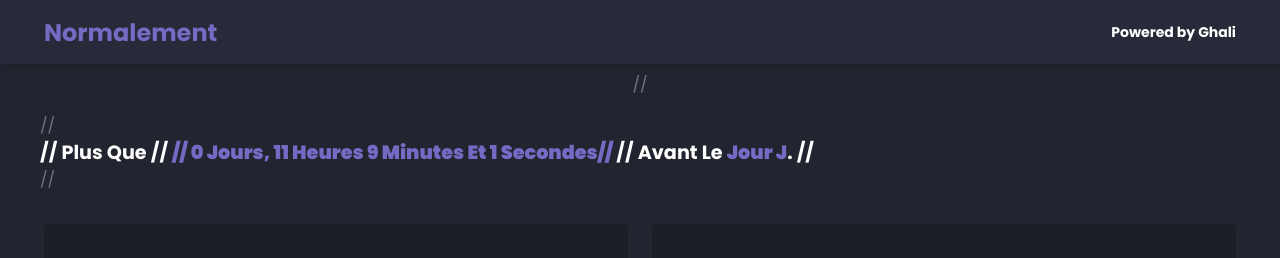
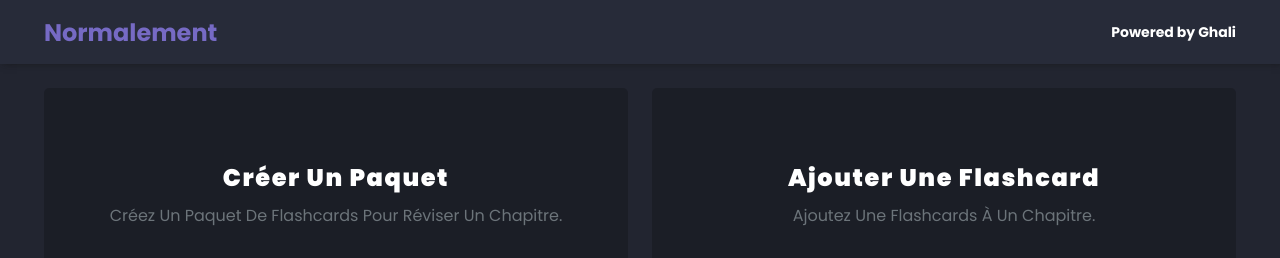
Before and after one commit to Expensiveee/svt, a Next.js app: page / in a window 1280 px wide. Shown: the top 258 px of the page. Built offline with nearby package versions, Linux system fonts and the light colour scheme; no server answers.

Commit message:
Update index.js

```diff
--- a/src/pages/index.js
+++ b/src/pages/index.js
@@ -44,15 +44,6 @@ const Home = ({ data }) => {
 
   return (
     <S.Container>
-//       <S.Title>
-//         <h1>
-//           Plus que{" "}
-//           <span>
-//             <Count />
-//           </span>{" "}
-//           avant le <span>Jour J</span>.
-//         </h1>
-//       </S.Title>
       <S.Actions>
         <S.Action onClick={() => Router.push("/new")}>
           <S.ActionTitle>Créer un paquet</S.ActionTitle>
```
